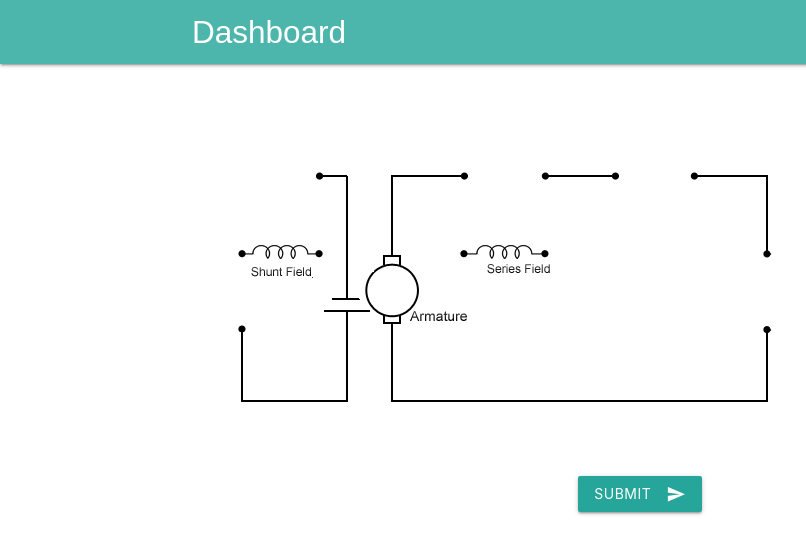
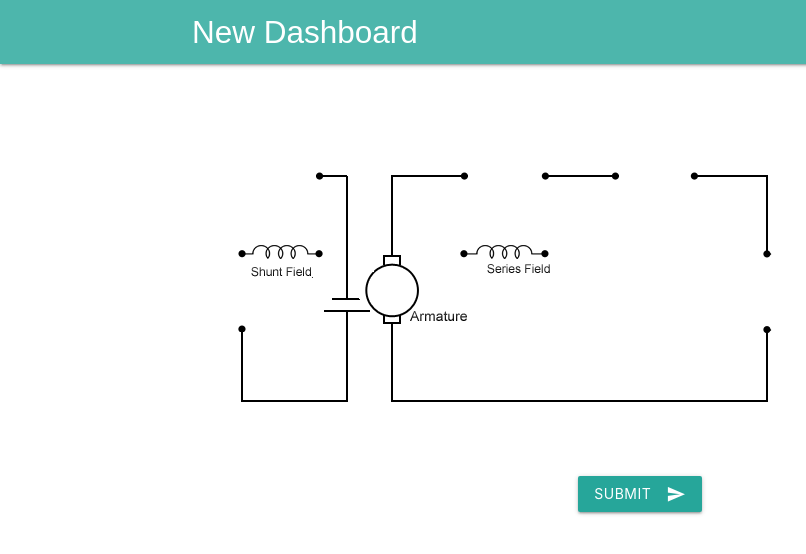
Before and after one commit to ysiripragada/Electrical-Circuit-Simulation, a plain HTML site: page index.html in a window 1280 px wide. Shown: the full height of the page, 0-806 px from the left. Drawn offline with nearby package versions, Linux system fonts and the light colour scheme.

Commit message:
Modify Dashboard to New Dashboard

```diff
--- a/index.html
+++ b/index.html
@@ -19,7 +19,7 @@
 <body>
     <nav class="teal lighten-2" role="navigation">
         <div class="nav-wrapper container">
-            <a id="logo-container" href="#" class="brand-logo">Dashboard</a>
+            <a id="logo-container" href="#" class="brand-logo">New Dashboard</a>
                 <ul class="right hide-on-med-and-down">
                     <li><a href="#">Animation</a></li>
                 </ul>
```
